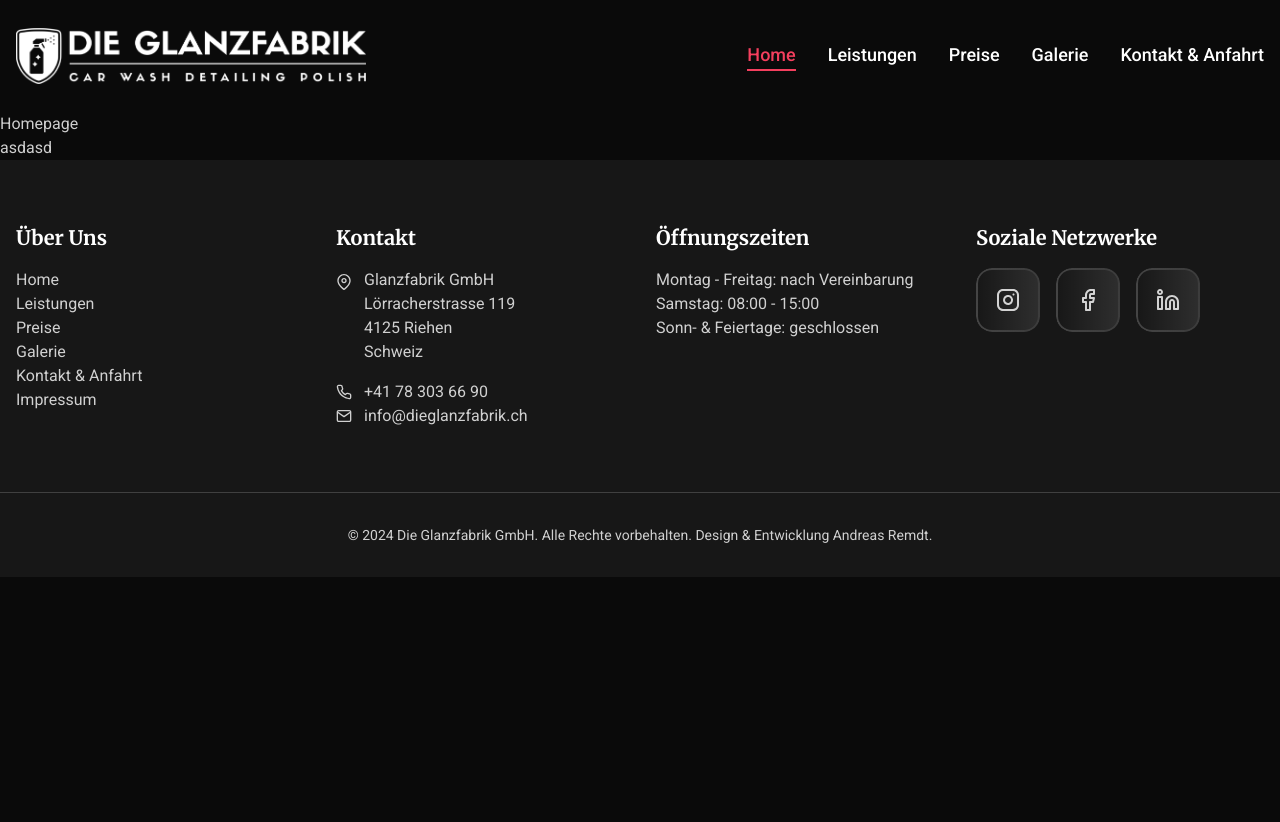
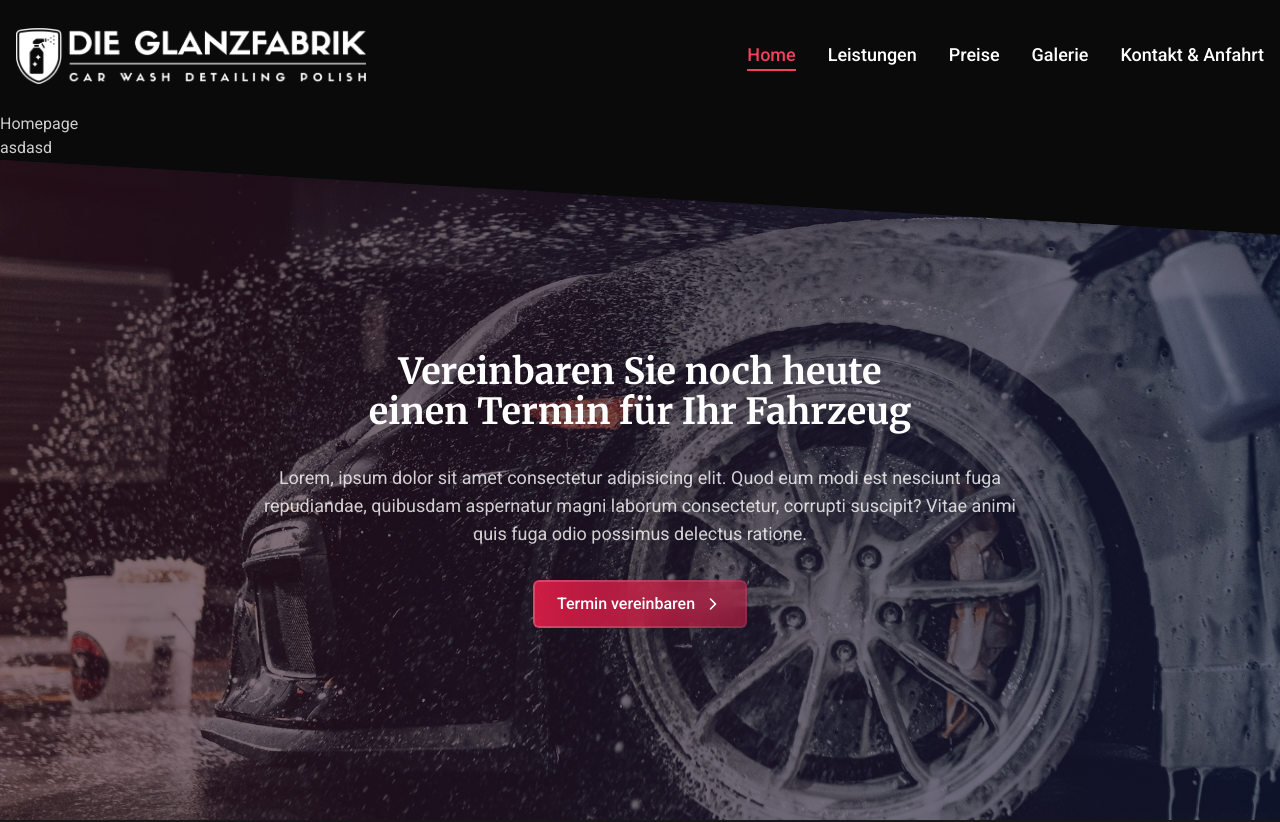
Before and after one commit to andreasremdt/die-glanzfabrik, a Next.js app: page / in a window 1280 px wide. Shown: the top 822 px of the page. Before the commit the page ends 800 px from the top, so only its background shows below. Built offline with nearby package versions, Linux system fonts and the light colour scheme.

Commit message:
feat: add footer cta

```diff
--- a/app/galerie/page.tsx
+++ b/app/galerie/page.tsx
@@ -1,3 +1,10 @@
+import FooterCta from "@/components/footer-cta";
+
 export default function Page() {
-  return <h1>Galerie</h1>;
+  return (
+    <>
+      <h1>Galerie</h1>
+      <FooterCta />
+    </>
+  );
 }
--- a/app/impressum/page.tsx
+++ b/app/impressum/page.tsx
@@ -1,3 +1,10 @@
+import FooterCta from "@/components/footer-cta";
+
 export default function Page() {
-  return <h1>Impressum</h1>;
+  return (
+    <>
+      <h1>Impressum</h1>
+      <FooterCta />
+    </>
+  );
 }
--- a/app/leistungen/page.tsx
+++ b/app/leistungen/page.tsx
@@ -1,3 +1,10 @@
+import FooterCta from "@/components/footer-cta";
+
 export default function Page() {
-  return <h1>Leistungen</h1>;
+  return (
+    <>
+      <h1>Leistungen</h1>
+      <FooterCta />
+    </>
+  );
 }
--- a/app/page.tsx
+++ b/app/page.tsx
@@ -1,8 +1,12 @@
+import FooterCta from "@/components/footer-cta";
+
 export default function Page() {
   return (
     <>
       <h1>Homepage</h1>
       <button>asdasd</button>
+
+      <FooterCta />
     </>
   );
 }
--- a/app/preise/page.tsx
+++ b/app/preise/page.tsx
@@ -1,3 +1,10 @@
+import FooterCta from "@/components/footer-cta";
+
 export default function Page() {
-  return <h1>Preise</h1>;
+  return (
+    <>
+      <h1>Preise</h1>
+      <FooterCta />
+    </>
+  );
 }
--- /dev/null
+++ b/components/footer-cta.tsx
@@ -0,0 +1,43 @@
+import Image from "next/image";
+import Link from "next/link";
+import background from "@/public/images/porsche-soaked-in-foam.jpg";
+
+export default function FooterCta() {
+  return (
+    <section className="gradient-bg skew-t flex items-center px-4 py-32 md:py-48">
+      <Image
+        src={background}
+        alt=""
+        placeholder="blur"
+        quality={75}
+        fill
+        sizes="100vw"
+        style={{ objectFit: "cover" }}
+        className="gradient-bg"
+      />
+
+      <div className="z-10 mx-auto max-w-3xl text-center">
+        <h2 className="h2 mb-8">
+          Vereinbaren Sie noch heute einen Termin für Ihr Fahrzeug
+        </h2>
+
+        <p className="mb-8 text-lg">
+          Lorem, ipsum dolor sit amet consectetur adipisicing elit. Quod eum
+          modi est nesciunt fuga repudiandae, quibusdam aspernatur magni laborum
+          consectetur, corrupti suscipit? Vitae animi quis fuga odio possimus
+          delectus ratione.
+        </p>
+
+        <Link href="/kontakt" className="button-primary">
+          Termin vereinbaren{" "}
+          <svg viewBox="0 0 24 24" className="h-5 w-5">
+            <path
+              fill="currentColor"
+              d="M9.707 18.707l6-6c0.391-0.391 0.391-1.024 0-1.414l-6-6c-0.391-0.391-1.024-0.391-1.414 0s-0.391 1.024 0 1.414l5.293 5.293-5.293 5.293c-0.391 0.391-0.391 1.024 0 1.414s1.024 0.391 1.414 0z"
+            />
+          </svg>
+        </Link>
+      </div>
+    </section>
+  );
+}
--- a/components/navigation.tsx
+++ b/components/navigation.tsx
@@ -4,7 +4,7 @@ import { useState, useEffect, useCallback } from "react";
 import Image from "next/image";
 import Link from "next/link";
 import { usePathname } from "next/navigation";
-import Logo from "@/public/images/logo.png";
+import logo from "@/public/images/logo.png";
 import { cn } from "@/lib/utils";
 import useMediaQuery from "@/hooks/use-media-query";
 import useFocusTrap from "@/hooks/use-focus-trap";
@@ -63,7 +63,8 @@ export default function Navigation() {
       <Image
         alt=""
         className="max-w-[60vw]"
-        src={Logo}
+        src={logo}
+        quality={75}
         width="350"
         height="57"
         priority
--- a/styles/base.css
+++ b/styles/base.css
@@ -10,10 +10,7 @@
 
 @layer components {
   .gradient-bg {
-    @apply relative bg-cover bg-center after:absolute after:inset-0 after:bg-gradient-to-r after:from-rose-500/15 after:to-indigo-500/15;
-
-    background-image: linear-gradient(rgba(0, 0, 0, 0.7), rgba(0, 0, 0, 0.7)),
-      var(--background-image);
+    @apply relative bg-cover bg-center after:absolute after:inset-0 after:bg-gradient-to-r after:from-rose-500/25 after:to-indigo-500/25 before:inset-0 before:absolute before:bg-black/45 before:z-10;
   }
 
   .skew-b {
```
Also changed, not shown: public/images/porsche-soaked-in-foam.jpg (added).
